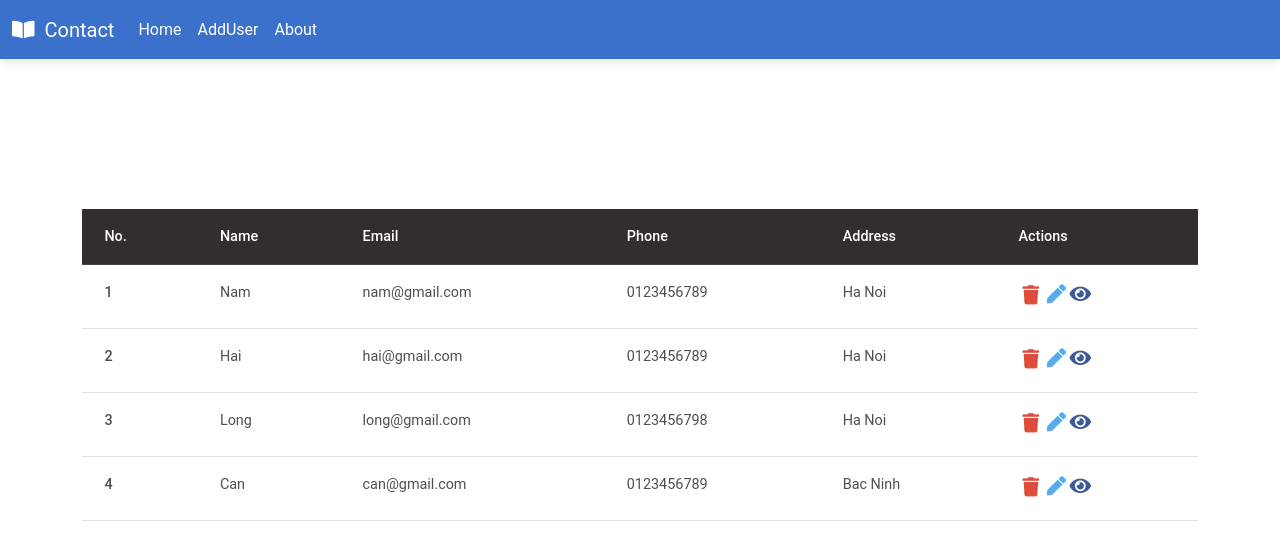
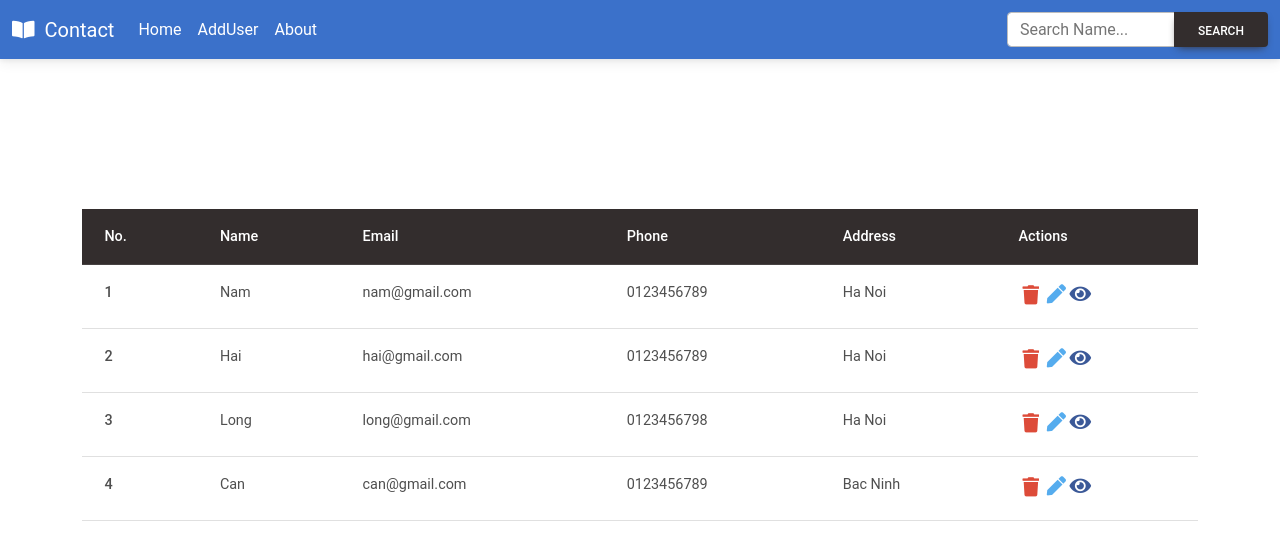
Before and after one commit to NamNguyenGit/Redux-Saga, a React (Create React App) app: page / in a window 1280 px wide. Shown: the top 560 px of the page. Built offline with nearby package versions, Linux system fonts and the light colour scheme; data requests are answered from the project's data file.

Commit message:
Search user

```diff
--- a/src/components/Header.js
+++ b/src/components/Header.js
@@ -1,4 +1,6 @@
 import { useState } from "react";
+import { useDispatch } from "react-redux";
+import { searchUserStart } from "../redux/actions";
 import {
   MDBContainer,
   MDBNavbar,
@@ -9,11 +11,23 @@ import {
   MDBNavbarLink,
   MDBCollapse,
   MDBNavbarItem,
+  MDBBtn,
 } from "mdb-react-ui-kit";
 import { NavLink } from "react-router-dom";
 
 const Header = () => {
+  const dispatch = useDispatch();
+
+  const [keywords, setKeywords] = useState("");
   const [showBasic, setShowBasic] = useState(false);
+
+  const handleSubmit = (e) => {
+    e.preventDefault();
+
+    dispatch(searchUserStart(keywords));
+    setKeywords("");
+  };
+
   return (
     <>
       <MDBNavbar expand="lg" light bgColor="primary">
@@ -57,6 +71,19 @@ const Header = () => {
                 </MDBNavbarLink>
               </MDBNavbarItem>
             </MDBNavbarNav>
+
+            <form onSubmit={handleSubmit} className="d-flex input-group w-auto">
+              <input
+                type="text"
+                className="form-control"
+                placeholder="Search Name..."
+                value={keywords}
+                onChange={(e) => setKeywords(e.target.value)}
+              />
+              <MDBBtn color="dark" type="submit">
+                Search
+              </MDBBtn>
+            </form>
           </MDBCollapse>
         </MDBContainer>
       </MDBNavbar>
--- a/src/redux/actions.js
+++ b/src/redux/actions.js
@@ -62,12 +62,12 @@ export const searchUserStart = (query) => ({
   payload: query,
 });
 
-export const searchUserError = (users) => ({
+export const searchUserSuccess = (users) => ({
   type: types.SEARCH_USER_SUCCESS,
   payload: users,
 });
 
-export const searchUserSuccess = (error) => ({
+export const searchUserError = (error) => ({
   type: types.SEARCH_USER_ERROR,
   payload: error,
 });
--- a/src/redux/api.js
+++ b/src/redux/api.js
@@ -13,4 +13,4 @@ export const updateUserApi = async (userId, userInfo) =>
   await axios.put(`http://localhost:5000/users/${userId}`, userInfo);
 
   export const searchUsersApi = async (query) =>
-  await axios.put(`http://localhost:5000/users?1=${query}`);
+  await axios.get(`http://localhost:5000/users?q=${query}`);
--- a/src/redux/userSagas.js
+++ b/src/redux/userSagas.js
@@ -80,7 +80,7 @@ function* onSearchUsersStartAsync({ payload: query }) {
   try {
     const response = yield call(searchUsersApi,query);
     if (response.status === 200) {
-      yield put(searchUserSuccess());
+      yield put(searchUserSuccess(response.data));
     }
   } catch (e) {
     yield put(searchUserError(e.response.data));
```
